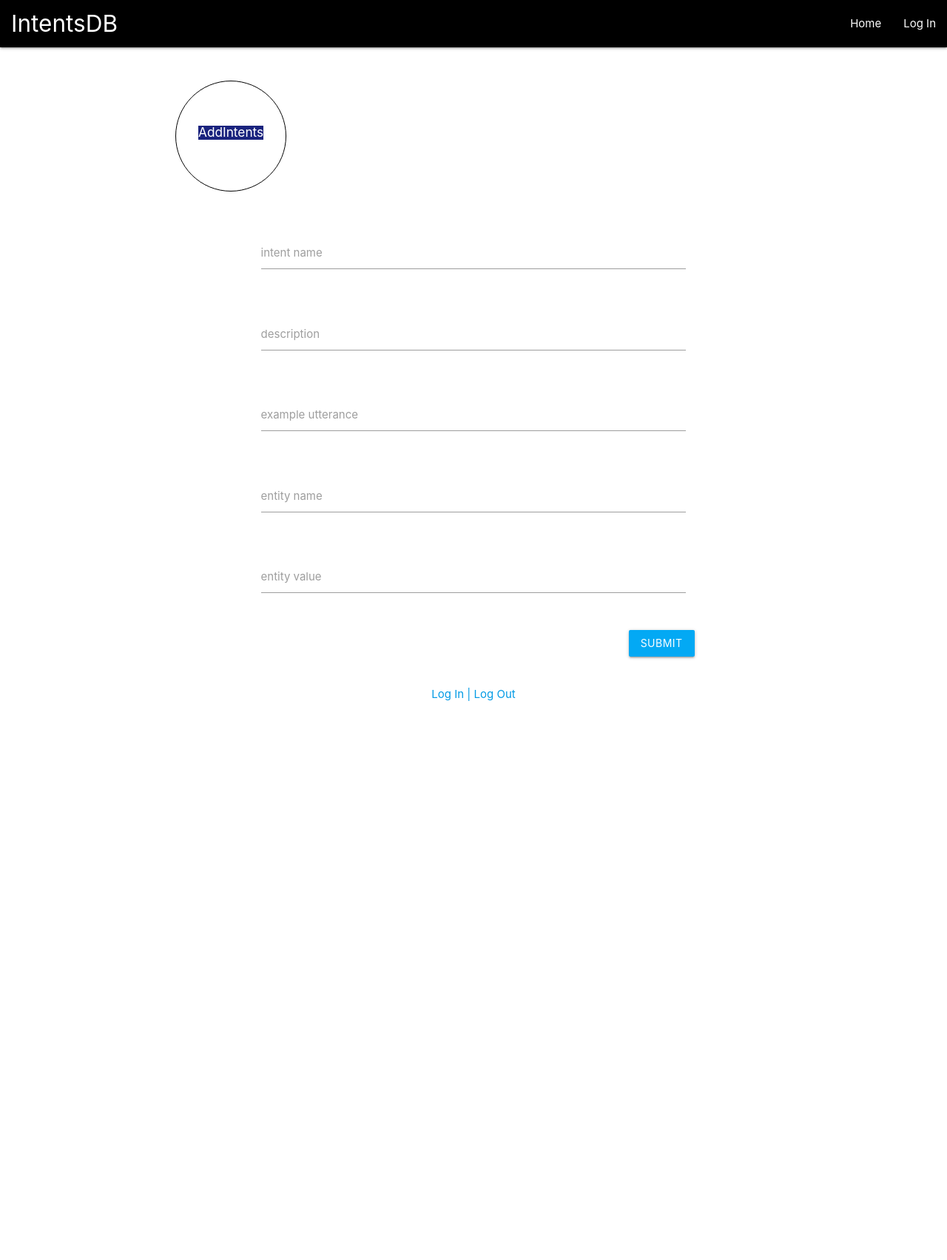
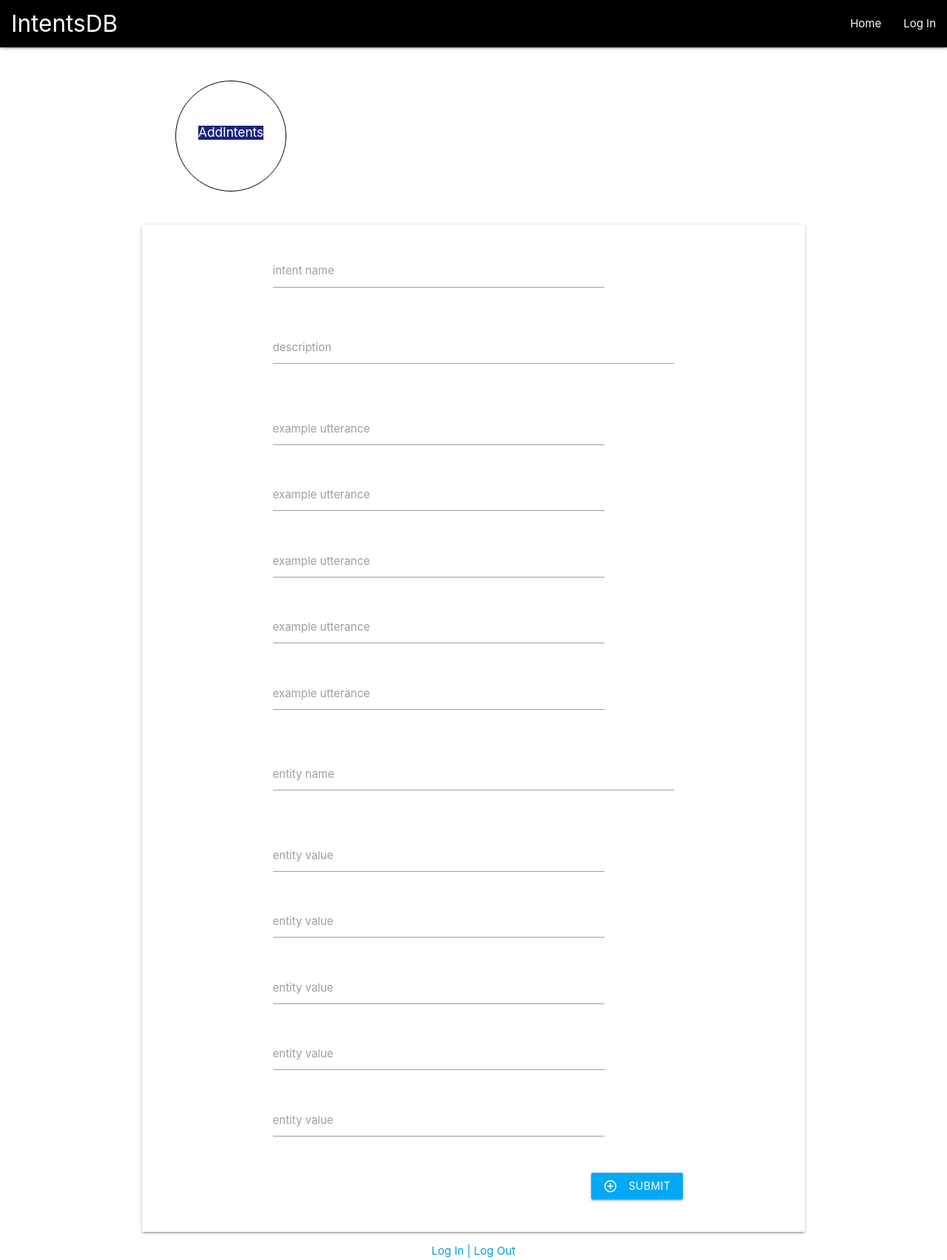
Before and after one commit to lilychuang78/milestone3, a Flask app: page /add_intent in a window 1280 px wide. Shown: the whole page at 74% size. Before the commit the page ends 948 px from the top, so only its background shows below. Run offline with Flask 2, Linux system fonts and the light colour scheme; data that the repository does not hold is empty; some libraries are stand-ins or nearby versions.

Commit message:
add add_intent function

```diff
--- a/app.py
+++ b/app.py
@@ -83,9 +83,23 @@ def intents():
     return render_template("intents.html", intents=intents)
 
 #--------display intents funtion--------#
-@app.route("/add_intent")
+@app.route("/add_intent", methods=["GET", "POST"])
 def add_intent():
-    return render_template("add_intent.html")
+    if request.method == "POST":
+        intent ={
+            "intent_name": request.form.get("intent_name"),
+            "description": request.form.get("description"),
+            "examples": request.form.getlist("examples"),
+            "entity_name": request.form.getlist("entity_name"),
+            "entity_value": request.form.getlist("entity_value"),
+            "created_by": session["user"]
+        }
+        mongo.db.intents.insert_one(intent)
+        flash("intent added")
+        return redirect(url_for("add_intent"))
+
+    intents = mongo.db.intents.find().sort("intent_name",1)
+    return render_template("add_intent.html", intents=intents)
 
 if __name__ == "__main__":
     app.run(host=os.environ.get("IP"),
--- a/templates/add_intent.html
+++ b/templates/add_intent.html
@@ -3,41 +3,81 @@
 <div class="title-circle">
     <h6 class="indigo darken-4 title-text">AddIntents</h6>
 </div>
-<div class="row">
-    <form class="col s8 offset-s2">
+<div class="row card-panel">
+    <form class="col s8 offset-s2" method="POST" action="{{ url_for('add_intent') }}">
         <div class="row">
-            <div class="input-field col s12">
-                <textarea id="textarea1" class="materialize-textarea"></textarea>
-                <label for="textarea1">intent name</label>
+            <div class="input-field col s10">
+                <input id="intent_name" name="intent_name" type="text" class="validate"
+                minlength="5" maxlength="35" required>
+                <label for="intent_name">intent name</label>
             </div>
         </div>
         <div class="row">
             <div class="input-field col s12">
-                <textarea id="textarea2" class="materialize-textarea"></textarea>
-                <label for="textarea2">description</label>
+                <textarea id="description" name="description" class="materialize-textarea validate" required></textarea>
+                <label for="description">description</label>
+            </div>
+        </div>
+        <div class="row">
+            <div class="input-field col s10">
+                <textarea id="examples" name="examples" class="materialize-textarea validate" required></textarea>
+                <label for="examples">example utterance</label>
+            </div>
+            <div class="input-field col s10">
+                <textarea id="examples" name="examples" class="materialize-textarea validate" required></textarea>
+                <label for="examples">example utterance</label>
+            </div>
+            <div class="input-field col s10">
+                <textarea id="examples" name="examples" class="materialize-textarea validate" required></textarea>
+                <label for="examples">example utterance</label>
+            </div>
+            <div class="input-field col s10">
+                <textarea id="examples" name="examples" class="materialize-textarea validate" required></textarea>
+                <label for="examples">example utterance</label>
+            </div>
+            <div class="input-field col s10">
+                <textarea id="examples" name="examples" class="materialize-textarea validate" required></textarea>
+                <label for="examples">example utterance</label>
             </div>
         </div>
         <div class="row">
             <div class="input-field col s12">
-                <textarea id="textarea3" class="materialize-textarea"></textarea>
-                <label for="textarea3">example utterance</label>
+                <textarea id="enity_name" name="enity_name" class="materialize-textarea validate"
+                minlength="5" maxlength="35"></textarea>
+                <label for="enity_name">entity name</label>
             </div>
         </div>
         <div class="row">
-            <div class="input-field col s12">
-                <textarea id="textarea4" class="materialize-textarea"></textarea>
-                <label for="textarea4">entity name</label>
+            <div class="input-field col s10">
+                <textarea id="enity_value" name="enity_value" class="materialize-textarea validate"
+                minlength="5" maxlength="35"></textarea>
+                <label for="enity_value">entity value</label>
             </div>
-        </div>
-        <div class="row">
-            <div class="input-field col s12">
-                <textarea id="textarea5" class="materialize-textarea"></textarea>
-                <label for="textarea5">entity value</label>
+            <div class="input-field col s10">
+                <textarea id="enity_value" name="enity_value" class="materialize-textarea validate"
+                minlength="5" maxlength="35"></textarea>
+                <label for="enity_value">entity value</label>
+            </div>
+            <div class="input-field col s10">
+                <textarea id="enity_value" name="enity_value" class="materialize-textarea validate"
+                minlength="5" maxlength="35"></textarea>
+                <label for="enity_value">entity value</label>
+            </div>
+            <div class="input-field col s10">
+                <textarea id="enity_value" name="enity_value" class="materialize-textarea validate"
+                minlength="5" maxlength="35"></textarea>
+                <label for="enity_value">entity value</label>
+            </div>
+            <div class="input-field col s10">
+                <textarea id="enity_value" name="enity_value" class="materialize-textarea validate"
+                minlength="5" maxlength="35"></textarea>
+                <label for="enity_value">entity value</label>
             </div>
         </div>
         <div class="card-action">
             <div class="row right-align">
                 <button type="submit" class="waves-effect waves-light btn light-blue">
+                    <i class="material-icons left">add_circle_outline</i>
                     Submit
                 </button>
             </div>
--- a/templates/intents.html
+++ b/templates/intents.html
@@ -36,13 +36,16 @@
                     {% endfor %}
                 </li>
                 <li><strong>Entity Name: </strong><br>
-                    {{ intent.enity_name }}
+                    {% for name in intent.entity_name %}
+                        {{ name }}<br>
+                    {% endfor %}
                 </li>
                 <li><strong>Entity Value: </strong><br>
                     {% for value in intent.entity_value %}
                         {{ value }}<br>
                     {% endfor %}
                 </li>
+                <li>by { intent.created_by }</li>
             </ul>
         </div>
     </li>
```
